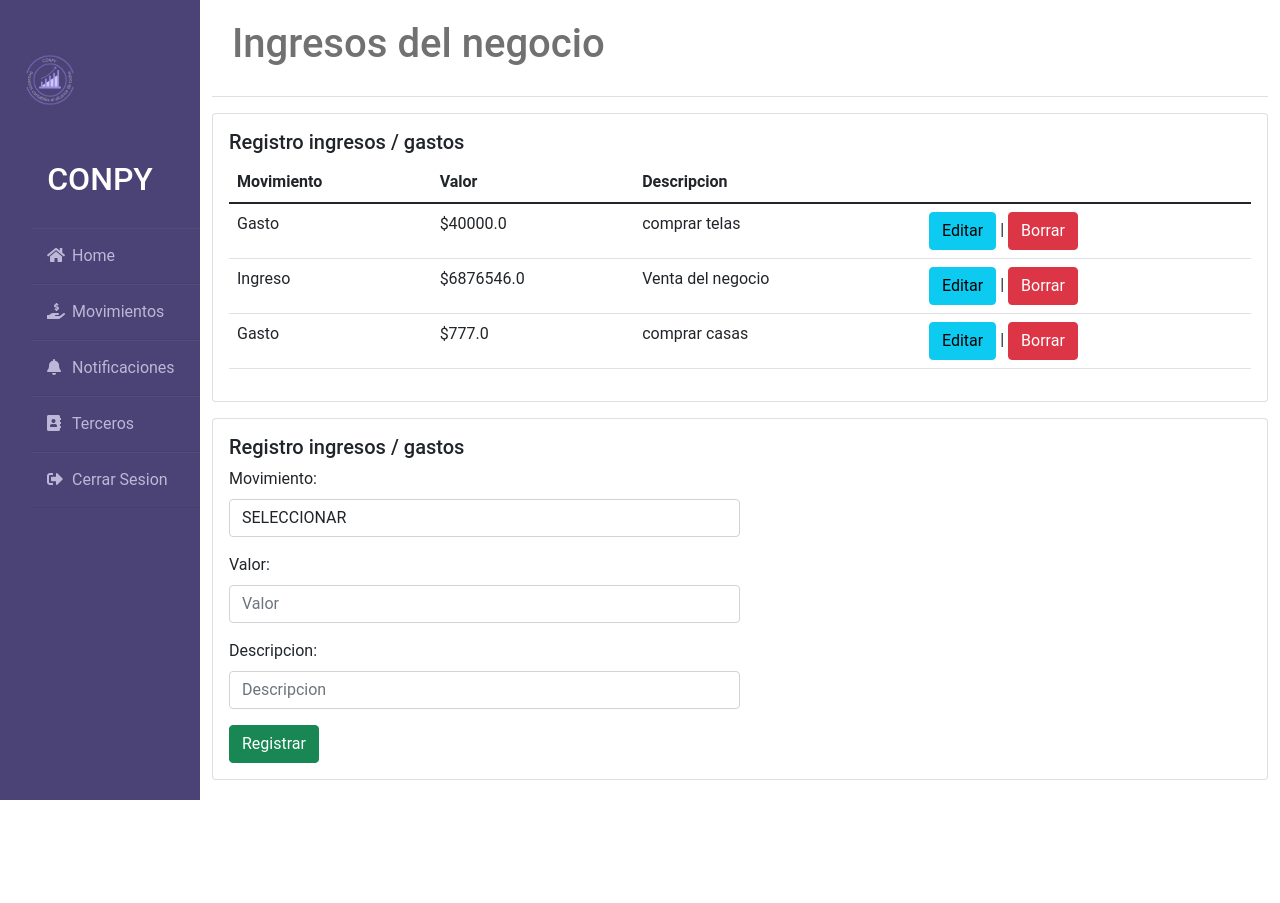
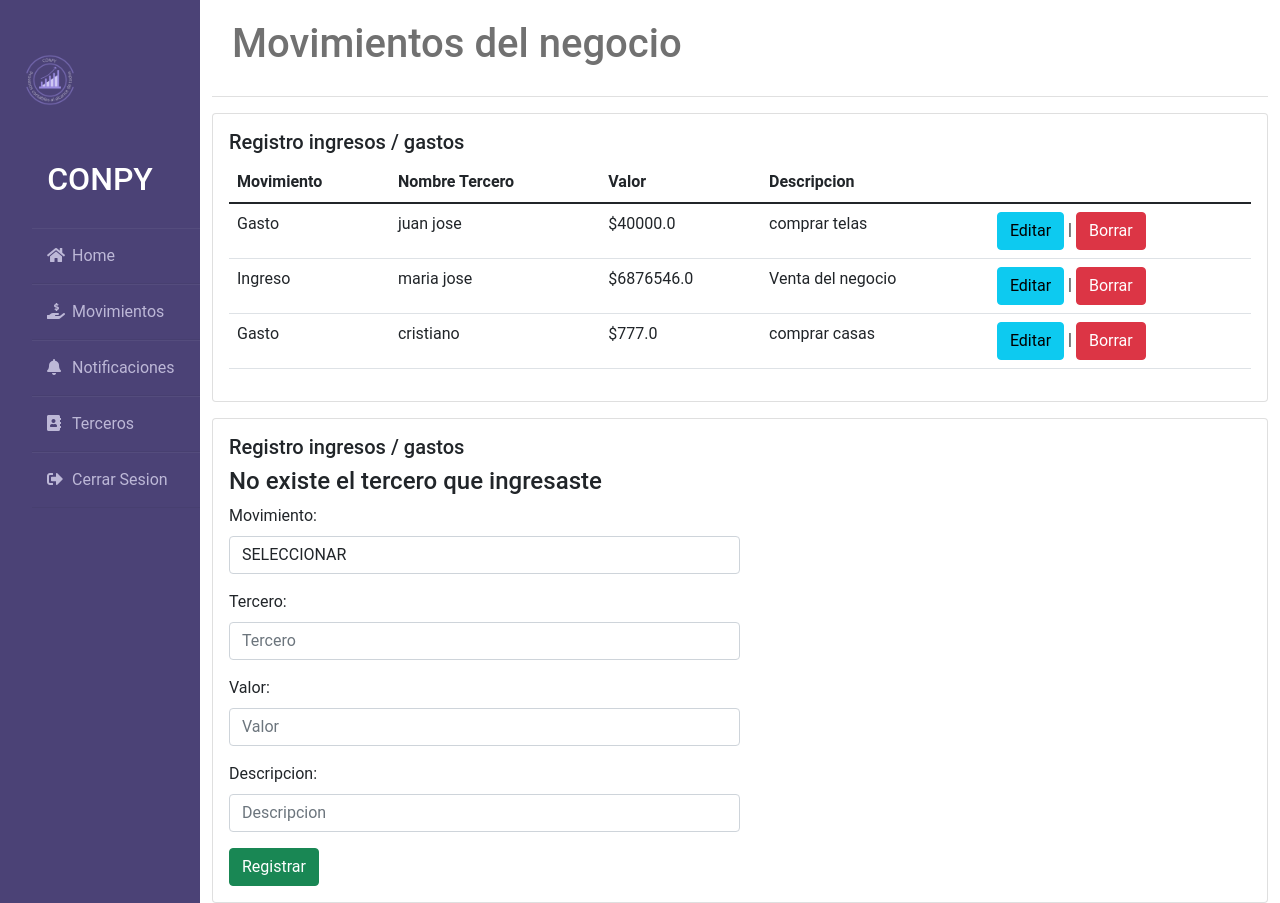
Before and after one commit to felipealvarezb/Conpy2.0, a Django app: page /ingresos/ in a window 1280 px wide. Before the commit the page ends 800 px from the top, so only its background shows below. Run offline with Django 4.2, Linux system fonts and the light colour scheme; a user stored in the database is signed in; data comes from the database, SQL or seed files in the repository; both versions use the stored data as it was after the commit.

Commit message:
se agrego la caracteristica de al momento de ingresar un movimineto revisa si el tercero existe o no

```diff
--- a/negocio/models.py
+++ b/negocio/models.py
@@ -9,6 +9,7 @@
     )
     id = models.AutoField(primary_key=True)
     movimiento = models.CharField(max_length=7, choices=options, verbose_name='Movimiento', null=True)
+    nombre_tercero=models.TextField(max_length=35,verbose_name='Tercero',default=None)
     valor = models.FloatField( verbose_name='Valor')
     descripcion = models.TextField(max_length=200,  verbose_name='Descripcion')
 
--- a/negocio/templates/negocio/crud/ingresos.html
+++ b/negocio/templates/negocio/crud/ingresos.html
@@ -3,7 +3,7 @@
 
 <div class="container">
     <div class="header">
-        <h1>Ingresos del negocio</h1>
+        <h1>Movimientos del negocio</h1>
     </div>
     <div class="card mt-3">
       <div class="card-body">
@@ -13,6 +13,7 @@
                 <tr>
                 <!--<th>Fecha</th>-->
                   <th>Movimiento</th>
+                  <th>Nombre Tercero</th>
                   <th>Valor</th>
                   <th>Descripcion</th>
                 </tr>
@@ -22,6 +23,7 @@
                 <tr>
                   <!--<td>{{ dato.id }}</td>-->
                   <td>{{ dato.movimiento }}</td>
+                  <td>{{ dato.nombre_tercero }}</td>
                   <td> ${{ dato.valor }}</td>
                   <td>{{ dato.descripcion }}</td>
                   <td> <a href="{% url 'editar'%}" class="btn btn-info" role="button">Editar</a> |
@@ -35,6 +37,10 @@
     <div class="card mt-3">
         <div class="card-body">
             <h5 class="card-title">Registro ingresos / gastos</h5>
+            {% if error %}
+              <h4>{{ error }}</h4>
+            {% else %}
+            {% endif %}
             <form action="" method="POST">
               {% csrf_token %}
               {% for campo in formulario %}
--- a/negocio/views.py
+++ b/negocio/views.py
@@ -2,6 +2,7 @@
 from django.shortcuts import render, redirect
 from django.contrib.auth.decorators import login_required
 from .models import Dato, Notificacion
+from terceros.models import Tercero
 from .forms import DatoForm, NotificacionForm
 
 @login_required(login_url="/login/")
@@ -36,7 +37,6 @@
 def ingresos(request):
     datos = Dato.objects.all()
     formulario = DatoForm(request.POST or None)
-
     totalIngresos = list(Dato.objects.filter(movimiento='Ingreso').values())
     totalGastos = list(Dato.objects.filter(movimiento='Gasto').values())
     sumi = 0
@@ -47,9 +47,29 @@
     for valueg in totalGastos:
         sumg = sumg + valueg['valor']
 
-    if formulario.is_valid():
+
+    proveedor=[]
+    cliente=[]
+    valido=False
+    p=Tercero.objects.values_list('nombre_tercero','tipo_tercero')
+    for i in p:
+        if i[1]=='proveedor':
+            proveedor.append(i[0])
+            print(i[0], 'proveedor')
+        elif i[1]=='cliente':
+            cliente.append(i[0])
+
+    if request.POST.get('movimiento')=='Gasto' and request.POST.get('nombre_tercero') in proveedor:
+        valido=True
+    elif request.POST.get('movimiento')=='Ingreso' and request.POST.get('nombre_tercero') in cliente:
+        valido=True
+    error=None
+    if formulario.is_valid() and valido==True:
         formulario.save()
-    return render(request, "negocio/crud/ingresos.html", {'datos': datos, 'formulario': formulario, 'sumi': sumi, 'sumg': sumg})
+    else:
+        error='No existe el tercero que ingresaste'
+        print('hubo un error')
+    return render(request, "negocio/crud/ingresos.html", {'datos': datos, 'formulario': formulario, 'sumi': sumi, 'sumg': sumg,'error':error})
 
 @login_required(login_url="/login/")
 def editar(request):
```
Also changed, not shown: db.sqlite3, negocio/migrations/0008_dato_nombre_tercero.py (added), negocio/migrations/0009_alter_dato_nombre_tercero.py (added).
